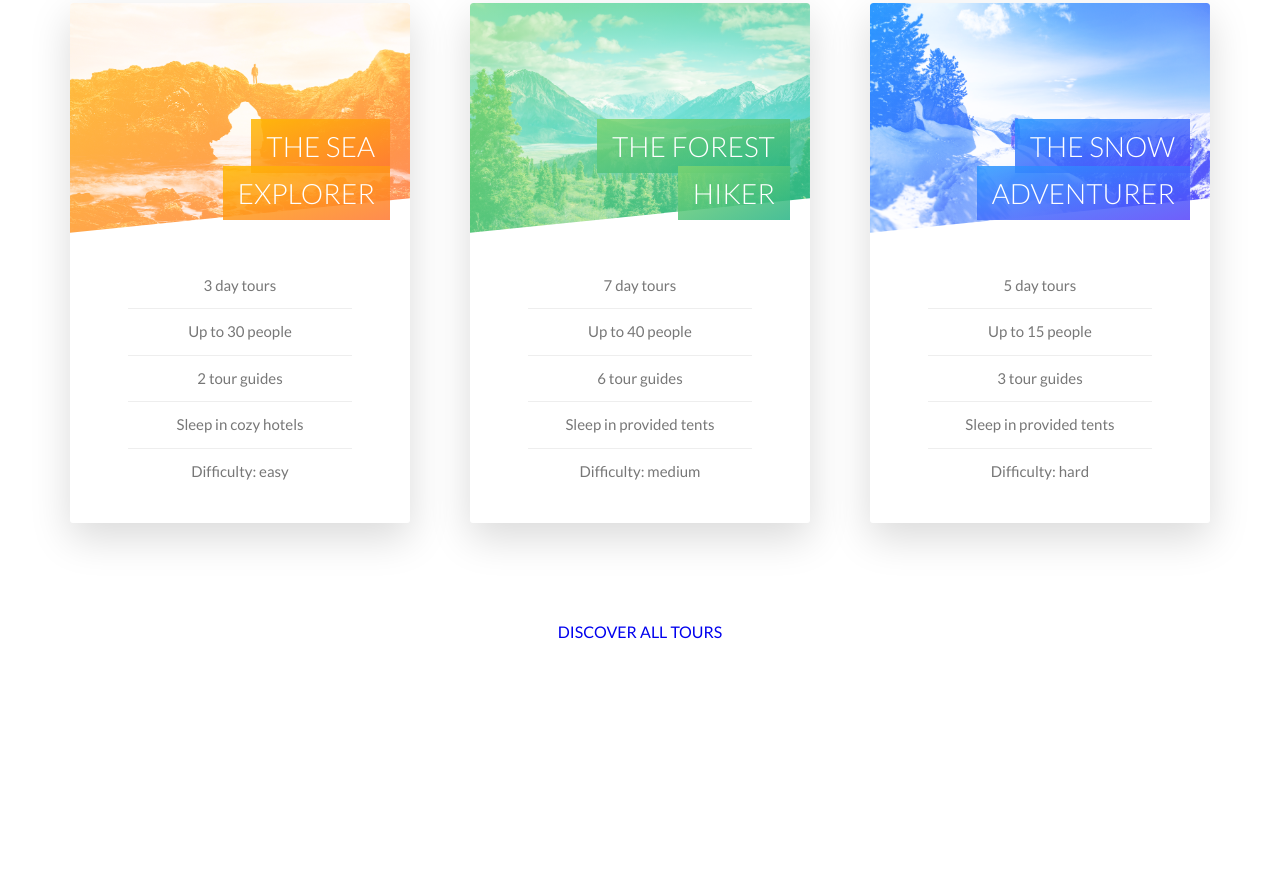
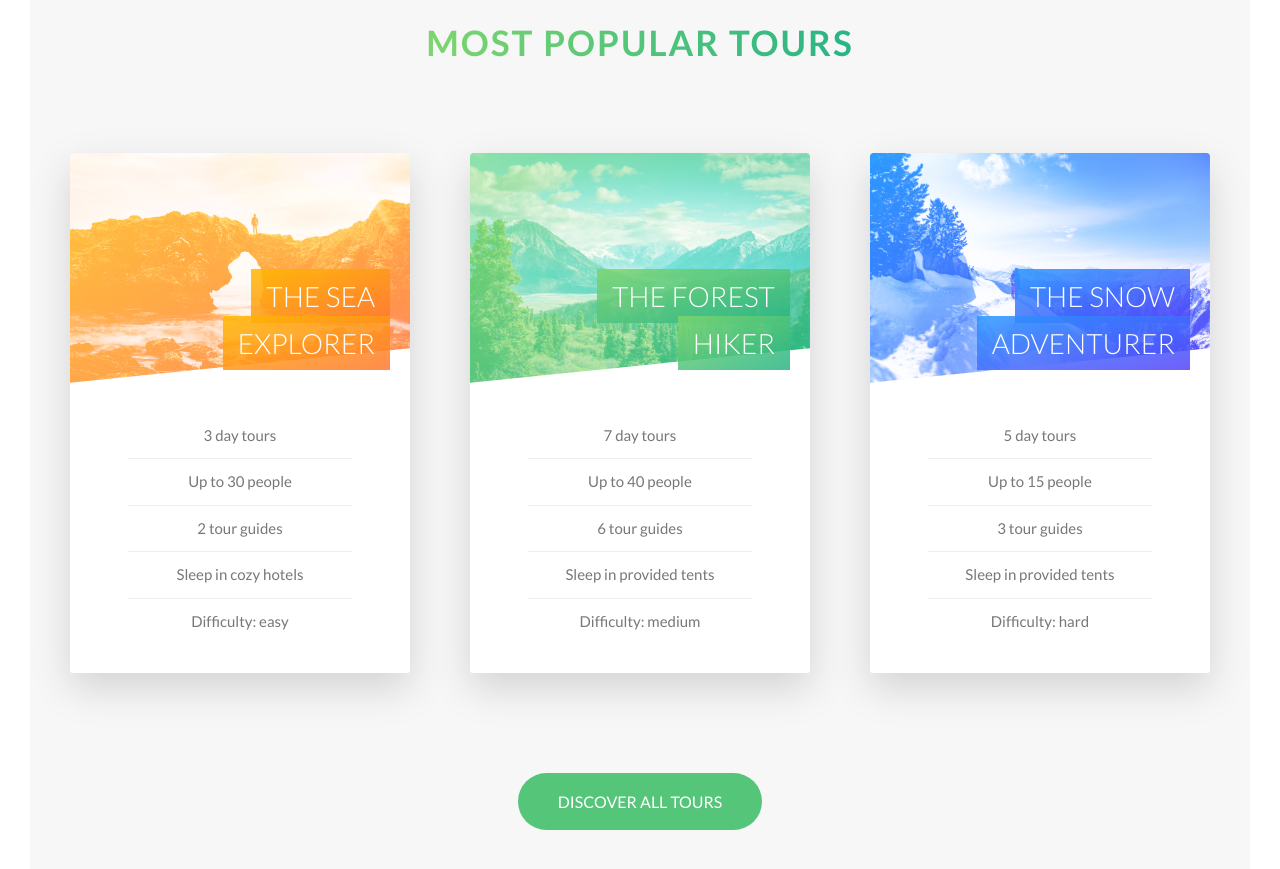
Before and after one commit to LauraTelqiu/natours, a website: page index.html in a window 1280 px wide. Shown: the part 2332-3201 px from the top of the page. Before the commit the page ends 3022 px from the top, so only its background shows below. Drawn offline with Linux system fonts and the light colour scheme.

Commit message:
tours styling

```diff
--- a/sass/base/_typography.scss
+++ b/sass/base/_typography.scss
@@ -34,6 +34,7 @@ body {
     animation: moveInRight 1s ease-out;
   }
 }
+
 .heading-secondary {
   font-size: 3.5rem;
   text-transform: uppercase;
--- a/sass/base/_utilites.scss
+++ b/sass/base/_utilites.scss
@@ -11,3 +11,7 @@
 .u-margin-bottom-big {
   margin-bottom: 8rem;
 }
+
+.u-margin-top-huge {
+  margin-top: 10rem;
+}
--- a/sass/components/_button.scss
+++ b/sass/components/_button.scss
@@ -29,6 +29,14 @@
   &--white {
     background-color: $color-white;
     color: $color-grey-dark;
+
+    &::after {
+      background-color: white;
+    }
+  }
+  &--green {
+    background-color: $color-primary;
+    color: $color-white;
 
     &::after {
       background-color: white;
--- a/sass/main.scss
+++ b/sass/main.scss
@@ -11,6 +11,7 @@
 @import "components/composition";
 @import "components/feature-box";
 @import "components/card";
+
 @import "layout/header";
 @import "layout/grid";
 
--- a/sass/pages/_home.scss
+++ b/sass/pages/_home.scss
@@ -21,3 +21,8 @@
     transform: skewY(7deg);
   }
 }
+.section-tours {
+  background-color: $color-grey-light-1;
+  padding: 25rem 0 15rem;
+  margin-top: -10rem;
+}
```
Also changed, not shown: css/style.css, sass/main.css, 3 other files.
